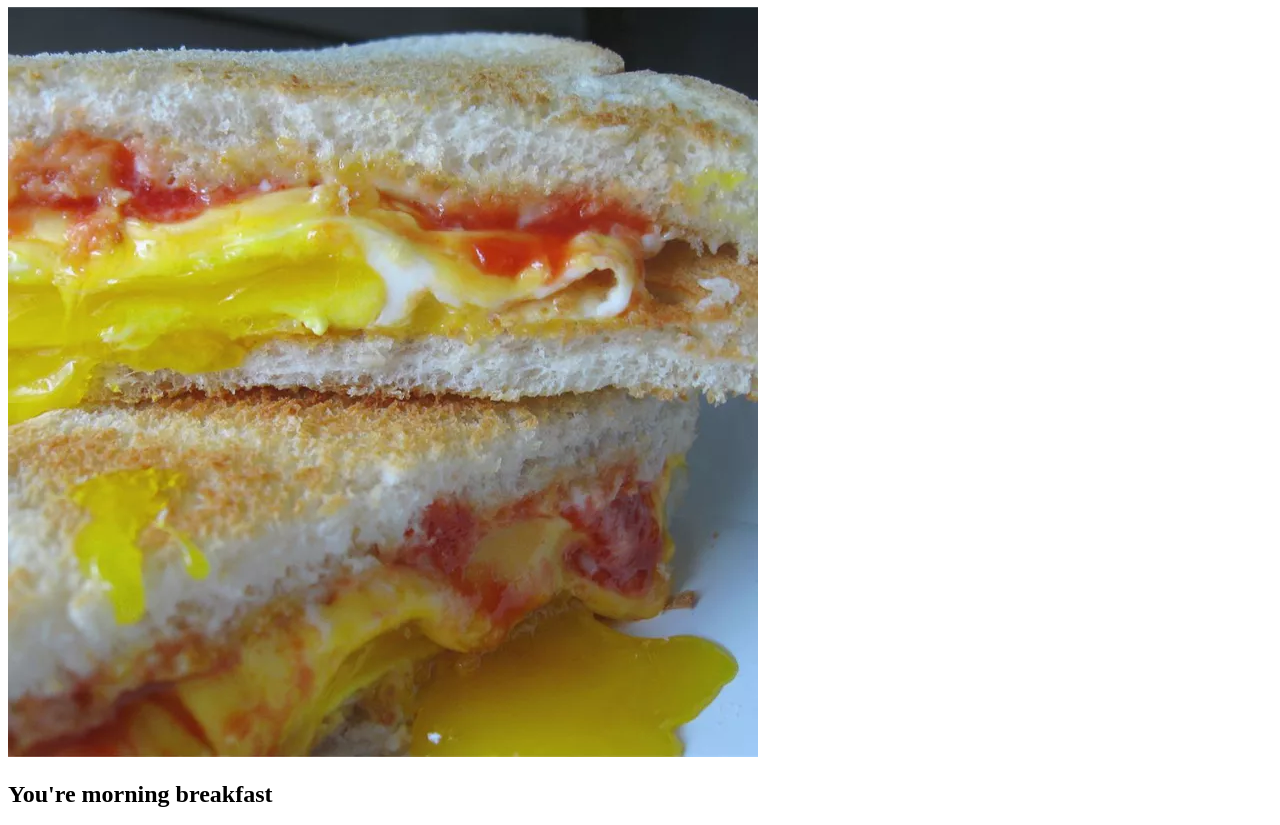
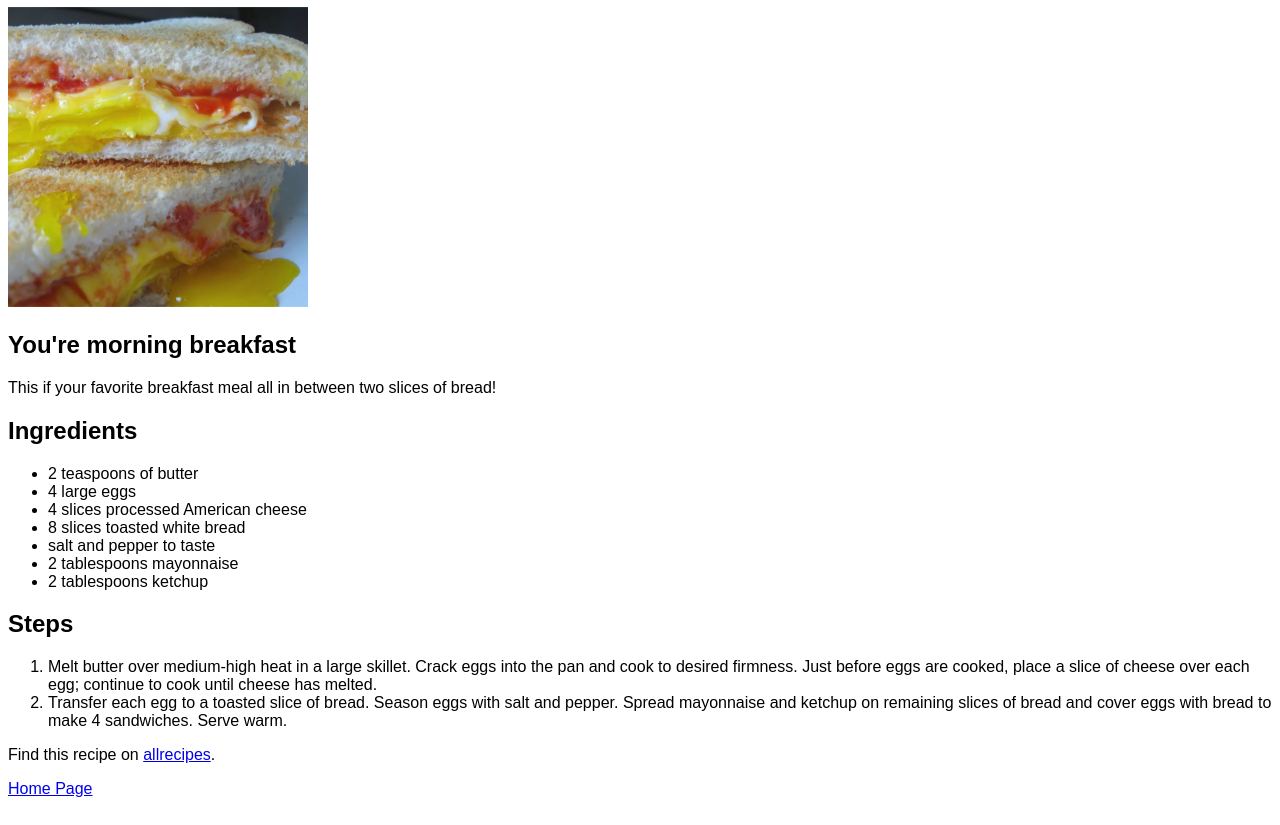
Before and after one commit to Triangular100/odin-recipes, a plain HTML site: page recipes/fried-egg-sandwich.html in a window 1280 px wide. Shown: the part 73-898 px from the top of the page. Drawn offline with Linux system fonts and the light colour scheme.

Commit message:
Added styles to pages

```diff
--- a/recipes/fried-egg-sandwich.html
+++ b/recipes/fried-egg-sandwich.html
@@ -3,6 +3,7 @@
 <head>
     <meta charset="UTF-8">
     <title>Fried Egg Sandwich</title>
+    <link rel="stylesheet" href="../style.css">
 </head>
 <body>
     <h1>Fried Egg Sandwich</h1>
--- /dev/null
+++ b/style.css
@@ -0,0 +1,8 @@
+body {
+    font-family: Arial, Helvetica, sans-serif;
+}
+
+img {
+    width: 300px;
+    height: auto;
+}
```
Also changed, not shown: index.html (+1 -0 lines), recipes/chicken-fried-rice.html (+2 -1 lines), recipes/peanut-butter-banana-smoothie.html (+2 -1 lines).
